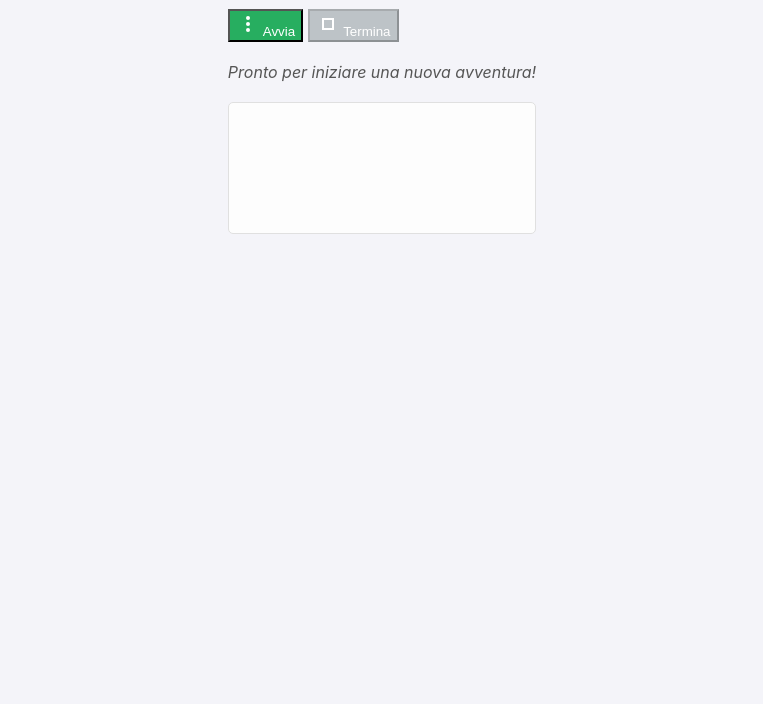
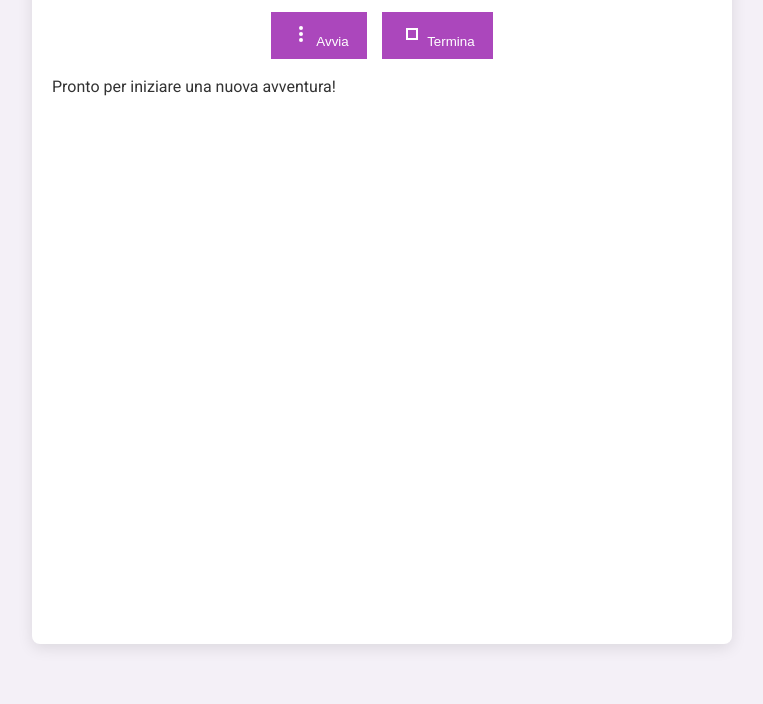
Before and after one commit to alejandroandIA/aiko, a plain HTML site: page index.html in a window 1280 px wide. Shown: the part 96-800 px from the top of the page, without its empty margins (258-1021 px from the left). Drawn offline with Linux system fonts and the light colour scheme.

Commit message:
Update style.css

```diff
--- a/style.css
+++ b/style.css
@@ -1,120 +1,79 @@
-/* File: style.css */
-body {
-    font-family: -apple-system, BlinkMacSystemFont, "Segoe UI", Roboto, Helvetica, Arial, sans-serif, "Apple Color Emoji", "Segoe UI Emoji", "Segoe UI Symbol";
-    display: flex;
-    flex-direction: column;
-    align-items: center;
+/* style.css */
+:root {
+    --primary-color: #6a1b9a; /* Viola scuro */
+    --secondary-color: #ab47bc; /* Viola più chiaro */
+    --accent-color: #fdd835;    /* Giallo per accenti */
+    --text-color: #333;
+    --bg-color: #f4f0f7;    /* Sfondo leggermente violaceo */
+    --container-bg: #ffffff;
+    --btn-text-color: #ffffff;
+    --user-msg-bg: #e1f5fe; /* Azzurro chiaro per utente */
+    --ai-msg-bg: #ede7f6;   /* Viola molto chiaro per AI */
+    --system-msg-bg: #f5f5f5;
+    --border-radius: 8px;
+    --box-shadow: 0 4px 15px rgba(0, 0, 0, 0.1);
+}
+
+* {
     margin: 0;
-    padding: 20px;
-    background-color: #f4f4f9;
-    color: #333;
-    min-height: 100vh;
+    padding: 0;
     box-sizing: border-box;
 }
 
-.container {
-    background-color: #fff;
-    padding: 20px 30px;
-    border-radius: 8px;
-    box-shadow: 0 4px 12px rgba(0, 0, 0, 0.1);
+body {
+    font-family: 'Roboto', sans-serif;
+    background-color: var(--bg-color);
+    color: var(--text-color);
+    line-height: 1.6;
+    display: flex;
+    justify-content: center;
+    align-items: flex-start; /* Allinea in alto per vedere subito */
+    min-height: 100vh;
+    padding: 20px;
+}
+
+.app-container {
+    background-color: var(--container-bg);
+    border-radius: var(--border-radius);
+    box-shadow: var(--box-shadow);
     width: 100%;
     max-width: 700px;
+    overflow: hidden;
+    display: flex;
+    flex-direction: column;
+    height: calc(100vh - 40px); /* Altezza massima meno padding body */
+    max-height: 90vh; /* Limite per non toccare i bordi su schermi grandi */
+}
+
+.app-header {
+    background-color: var(--primary-color);
+    color: var(--btn-text-color);
+    padding: 15px 20px;
     text-align: center;
 }
 
-h1 {
-    color: #2c3e50;
-    margin-bottom: 25px;
+.app-header h1 {
+    font-size: 1.5em;
+    font-weight: 500;
 }
 
-#controls button {
-    padding: 12px 20px;
-    font-size: 16px;
-    margin: 8px;
-    border: none;
-    border-radius: 5px;
-    cursor: pointer;
-    transition: background-color 0.2s ease;
+.chat-main {
+    padding: 20px;
+    display: flex;
+    flex-direction: column;
+    flex-grow: 1;
+    overflow: hidden; /* Per gestire overflow interno */
 }
 
-#startButton {
-    background-color: #27ae60;
-    color: white;
+.controls-container {
+    display: flex;
+    gap: 15px;
+    margin-bottom: 15px;
+    justify-content: center;
 }
 
-#startButton:hover {
-    background-color: #229954;
-}
-
-#startButton:disabled {
-    background-color: #bdc3c7;
-    cursor: not-allowed;
-}
-
-#stopButton {
-    background-color: #c0392b;
-    color: white;
-}
-
-#stopButton:hover {
-    background-color: #a93226;
-}
-
-#stopButton:disabled {
-    background-color: #bdc3c7;
-    cursor: not-allowed;
-}
-
-#status {
-    margin-top: 20px;
-    margin-bottom: 20px;
-    font-style: italic;
-    color: #555;
-    min-height: 20px;
-}
-
-.transcript-container {
-    margin-top: 25px;
-    width: 100%;
-    text-align: left;
-}
-
-.transcript-container h2 {
-    font-size: 18px;
-    color: #34495e;
-    margin-bottom: 10px;
-    border-bottom: 1px solid #eee;
-    padding-bottom: 5px;
-}
-
-#transcripts {
-    border: 1px solid #e0e0e0;
-    padding: 15px;
-    min-height: 100px;
-    max-height: 300px;
-    overflow-y: auto;
-    border-radius: 5px;
-    background-color: #fdfdfd;
-}
-
-#transcripts div {
-    padding: 8px 10px;
-    margin-bottom: 8px;
-    border-radius: 4px;
-    line-height: 1.5;
-}
-
-#transcripts .tu {
-    background-color: #eaf2f8;
-    text-align: right;
-    margin-left: 40px;
-}
-
-#transcripts .ai {
-    background-color: #f9ebea;
-    margin-right: 40px;
-}
-
-audio {
-    display: none;
-}
+.btn {
+    background-color: var(--secondary-color);
+    color: var(--btn-text-color);
+    border: none;
+    padding: 10px 18px;
```
